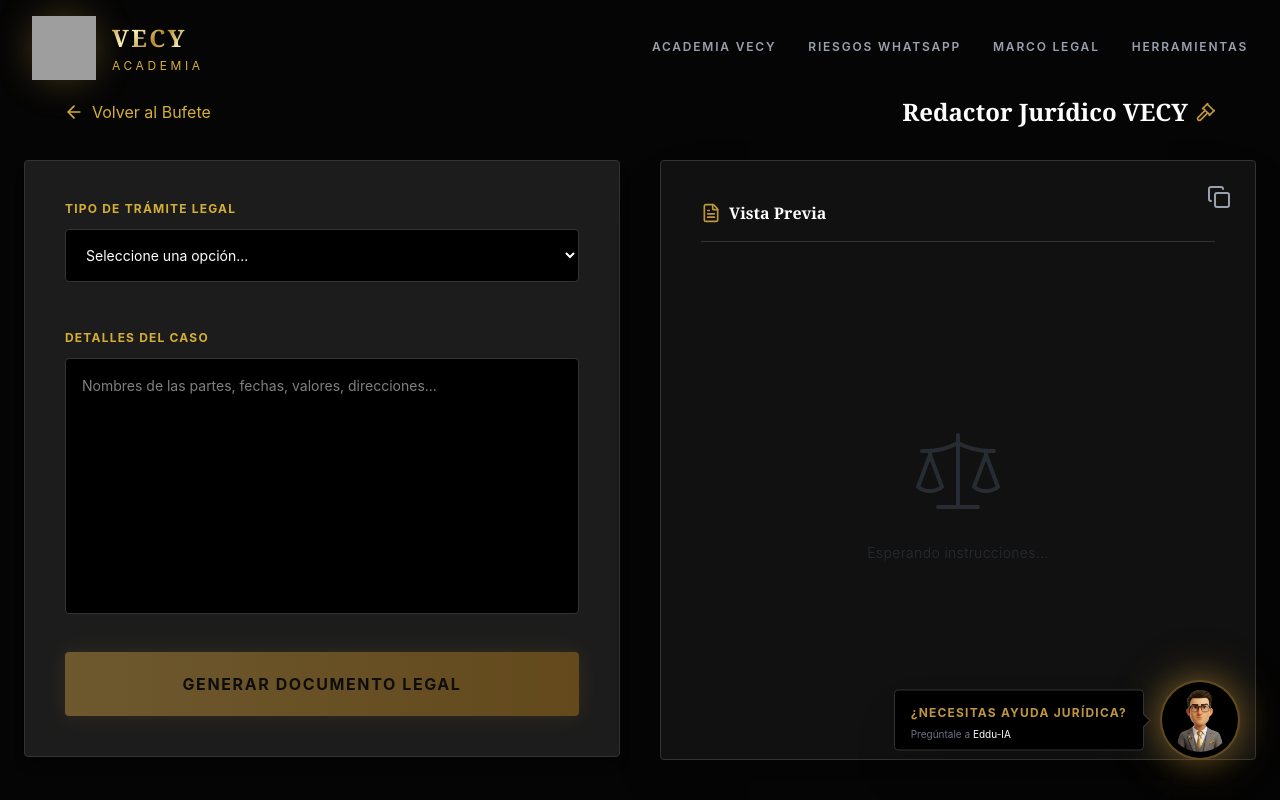
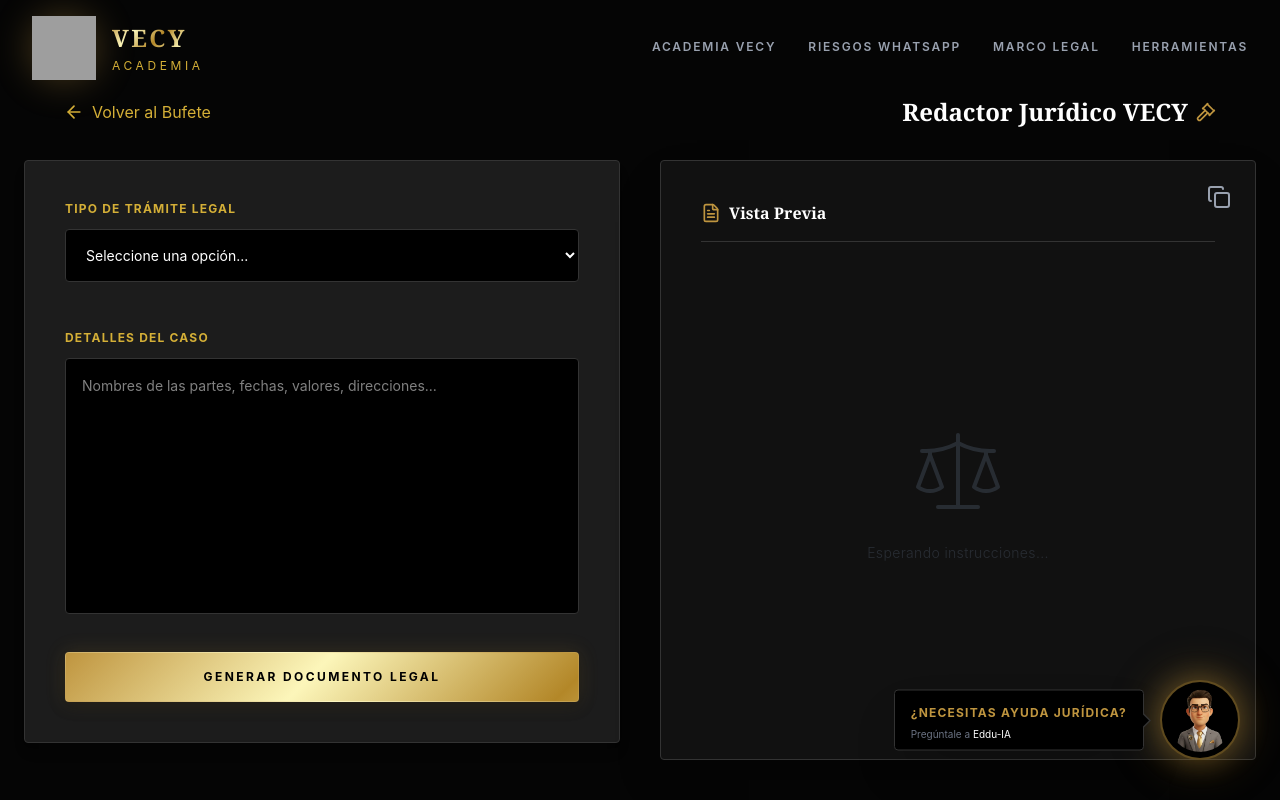
Before and after one commit to Vecy-Bienes-Raices/vecy-app, a React (Vite) app: page /generador in a window 1280 px wide. Shown: the top 800 px of the page. Built offline with nearby package versions, Linux system fonts and the light colour scheme; grey boxes are pictures that could not be loaded.

Commit message:
feat: standardize global golden buttons with premium metallic style

```diff
--- a/src/components/academy/CertificateView.jsx
+++ b/src/components/academy/CertificateView.jsx
@@ -93,7 +93,7 @@ const CertificateView = ({ userData, score, onBack }) => {
                     </button>
                     <button
                         onClick={handlePrint}
-                        className="w-full sm:w-auto flex items-center justify-center gap-3 px-12 py-5 bg-gradient-to-r from-[#bf953f] to-[#aa771c] text-black hover:scale-105 active:scale-95 transition-all rounded-sm font-black uppercase tracking-[0.2em] text-sm shadow-[0_0_30px_rgba(191,149,63,0.3)]"
+                        className="btn-gold-premium w-full sm:w-auto flex items-center justify-center gap-3 !px-12 !py-5 !text-sm !font-black"
                     >
                         <Printer className="w-5 h-5" /> Imprimir / PDF
                     </button>
--- a/src/components/academy/CourseView.jsx
+++ b/src/components/academy/CourseView.jsx
@@ -135,7 +135,7 @@ const CourseView = () => {
                                     </button>
                                     <button
                                         onClick={() => setShowQuiz(true)}
-                                        className="px-8 py-4 bg-gradient-to-r from-[#bf953f] to-[#aa771c] text-black font-bold uppercase tracking-[0.2em] text-xs rounded-sm shadow-[0_0_20px_rgba(191,149,63,0.3)] hover:scale-105 transition-transform"
+                                        className="btn-gold-premium"
                                     >
                                         Iniciar Examen Ahora
                                     </button>
--- a/src/components/academy/ModuleDetailView.jsx
+++ b/src/components/academy/ModuleDetailView.jsx
@@ -94,7 +94,7 @@ const ModuleDetailView = ({ module, onBack, onNext, onPrevious }) => {
                     ) : (
                         <button
                             onClick={onBack}
-                            className="px-10 py-5 bg-gradient-to-r from-[#bf953f] to-[#aa771c] text-black font-bold uppercase tracking-[0.2em] text-xs h-fit hover:scale-105 transition-transform shadow-[0_0_20px_rgba(191,149,63,0.3)]"
+                            className="btn-gold-premium"
                         >
                             Finalizar y Volver al Panel
                         </button>
--- a/src/components/chat/EdduAIChat.jsx
+++ b/src/components/chat/EdduAIChat.jsx
@@ -311,7 +311,7 @@ const EdduAIChat = () => {
                         <button
                             onClick={handleSend}
                             disabled={isTyping || (!input.trim() && attachedFiles.length === 0)}
-                            className={`p-2 h-[40px] w-[50px] flex items-center justify-center bg-gradient-to-r from-[#d4af37] to-[#F5A500] rounded-sm text-black transition-all duration-200 shadow-[0_0_15px_rgba(191,149,63,0.3)] hover:shadow-[0_0_30px_rgba(212,175,55,0.75)] hover:scale-110 hover:from-[#d4af37] hover:to-[#aa771c] active:scale-95 ${(isTyping || !input.trim()) ? 'opacity-50 cursor-not-allowed' : ''}`}
+                            className={`btn-gold-premium !p-2 !h-[40px] !w-[50px] flex items-center justify-center active:scale-95 ${(isTyping || !input.trim()) ? 'opacity-50 cursor-not-allowed' : ''}`}
                         >
                             <Send className="w-5 h-5" />
                         </button>
--- a/src/components/generator/EmailGeneratorView.jsx
+++ b/src/components/generator/EmailGeneratorView.jsx
@@ -106,7 +106,7 @@ const EmailGeneratorView = () => {
                         <button
                             onClick={handleGenerate}
                             disabled={loading || !topic}
-                            className="w-full py-5 font-bold text-black uppercase tracking-widest rounded-sm bg-gradient-to-r from-[#bf953f] to-[#aa771c] hover:scale-[1.01] transition-transform disabled:opacity-50 disabled:cursor-not-allowed shadow-[0_0_20px_rgba(191,149,63,0.3)] hover:shadow-[0_0_30px_rgba(191,149,63,0.5)]"
+                            className="btn-gold-premium w-full"
                         >
                             {loading ? (
                                 <span className="flex items-center justify-center gap-2"><Loader className="w-5 h-5 animate-spin" /> Redactando...</span>
--- a/src/index.css
+++ b/src/index.css
@@ -1 +1,22 @@
 @import "tailwindcss";
+
+@layer components {
+    .btn-gold-premium {
+        @apply relative overflow-hidden font-bold uppercase tracking-[0.2em] text-xs px-10 py-4 rounded-sm transition-all duration-300;
+        background: linear-gradient(135deg, #bf953f 0%, #fcf6ba 25%, #b38728 50%, #fcf6ba 75%, #bf953f 100%);
+        background-size: 200% auto;
+        color: black;
+        box-shadow: 0 4px 15px rgba(0, 0, 0, 0.3), 0 0 20px rgba(191, 149, 63, 0.2);
+        border: 1px solid rgba(255, 255, 255, 0.1);
+    }
+
+    .btn-gold-premium:hover {
+        @apply scale-105;
+        background-position: right center;
+        box-shadow: 0 10px 30px rgba(0, 0, 0, 0.5), 0 0 30px rgba(191, 149, 63, 0.6);
+    }
+
+    .btn-gold-premium:active {
+        @apply scale-95;
+    }
+}
--- a/src/pages/HomePage.jsx
+++ b/src/pages/HomePage.jsx
@@ -36,7 +36,7 @@ const HomePage = () => {
                     <h1 className="text-3xl md:text-6xl font-serif font-bold mb-8 leading-tight text-white drop-shadow-lg">El Correo Electrónico: <br /><span className="bg-clip-text text-transparent" style={{ backgroundImage: theme.goldGradient }}>Tu Seguro de Vida Inmobiliario</span></h1>
                     <p className="text-lg md:text-xl text-gray-400 mb-12 max-w-3xl mx-auto font-light leading-relaxed border-l-2 border-[#333] pl-6 text-left md:text-center md:border-l-0 md:border-t-0">En el mundo jurídico, lo que no está escrito no existe. <br className="hidden md:block" />Descubre por qué <span className="text-white font-semibold">WhatsApp es un riesgo procesal</span> y el <span className="text-white font-semibold">Correo es tu salvaguarda patrimonial</span>.</p>
                     <div className="flex flex-col md:flex-row gap-6 justify-center items-center">
-                        <Link to="/academia" className="relative px-8 py-4 text-sm font-bold text-black uppercase tracking-widest rounded-sm transition-all duration-300 hover:scale-105 shadow-[0_0_25px_rgba(191,149,63,0.4)]" style={{ backgroundImage: theme.goldGradient }}>Iniciar Curso</Link>
+                        <Link to="/academia" className="btn-gold-premium">Iniciar Curso</Link>
                         <a href="#estrategia" className="text-[#d4af37] hover:text-white flex items-center gap-2 text-sm font-semibold tracking-widest transition-colors uppercase border-b border-[#333] pb-1 hover:border-white">Ver Estrategia VECY <ChevronDown className="w-4 h-4" /></a>
                     </div>
                 </div>
@@ -152,7 +152,7 @@ const HomePage = () => {
                         <div className="bg-[#1c1c1c] p-8 rounded-sm border border-[#d4af37] flex flex-col items-center hover:scale-[1.02] transition-transform shadow-[0_0_20px_rgba(191,149,63,0.1)] cursor-pointer group">
                             <Link to="/generador" className="w-full flex flex-col items-center">
                                 <div className="relative"><div className="absolute -inset-1 bg-gradient-to-r from-[#bf953f] to-[#aa771c] rounded-full blur opacity-50 group-hover:opacity-100 transition duration-500"></div><div className="relative bg-black rounded-full p-3"><Gavel className="w-10 h-10 text-[#d4af37]" /></div></div>
-                                <h3 className="text-xl font-bold text-white mt-6 mb-2">Redactor Jurídico IA</h3><p className="text-sm text-gray-400 mb-6 max-w-sm text-center">Genera reclamaciones, acuerdos de puntas y contratos vía email.</p><button className="px-6 py-2 rounded-sm text-black font-bold text-xs uppercase tracking-widest bg-gradient-to-r from-[#bf953f] to-[#aa771c] hover:shadow-lg">Usar Ahora ✨</button>
+                                <h3 className="text-xl font-bold text-white mt-6 mb-2">Redactor Jurídico IA</h3><p className="text-sm text-gray-400 mb-6 max-w-sm text-center">Genera reclamaciones, acuerdos de puntas y contratos vía email.</p><button className="btn-gold-premium !px-6 !py-2">Usar Ahora ✨</button>
                             </Link>
                         </div>
                         <div className="bg-[#1c1c1c] p-8 rounded-sm border border-[#333] flex flex-col items-center hover:border-gray-500 transition-colors">
```
Also changed, not shown: src/components/academy/QuizView.jsx (+7 -7 lines).
